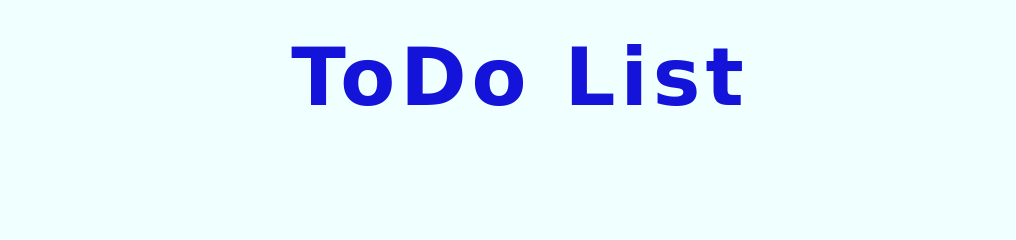
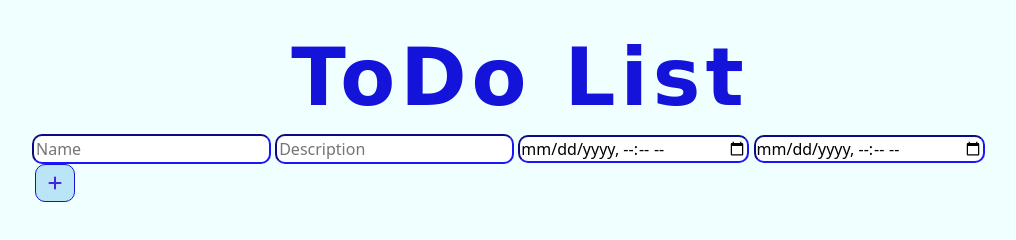
Before and after one commit to babi2707/teste, a plain HTML site: page teste/index.html in a window 1280 px wide. Shown: the whole page, without its empty margins (120-1136 px from the left). Drawn offline with nearby package versions, Linux system fonts and the light colour scheme.

Commit message:
Update index.html

```diff
--- a/teste/index.html
+++ b/teste/index.html
@@ -36,6 +36,18 @@
         <h1>ToDo List</h1>
         <!---------------------------->
       </div>
+      <div class="newToDo">
+        <div class="newToDo-input">
+          <form id="add-todo-form">
+            <input type="text" id="todo-name" placeholder="Name" required>
+            <input type="text" id="todo-description" placeholder="Description" required>
+            <input type="datetime-local" id="todo-startdatetime" required>
+            <input type="datetime-local" id="todo-enddatetime" required>
+            <button type="submit" class="add btn btn-outline-dark"><i class="fa-solid fa-plus"
+              style="color: #4624df;"></i></button>
+          </form>
+        </div>
+      </div>
     </div>
 
     <!----------
```
